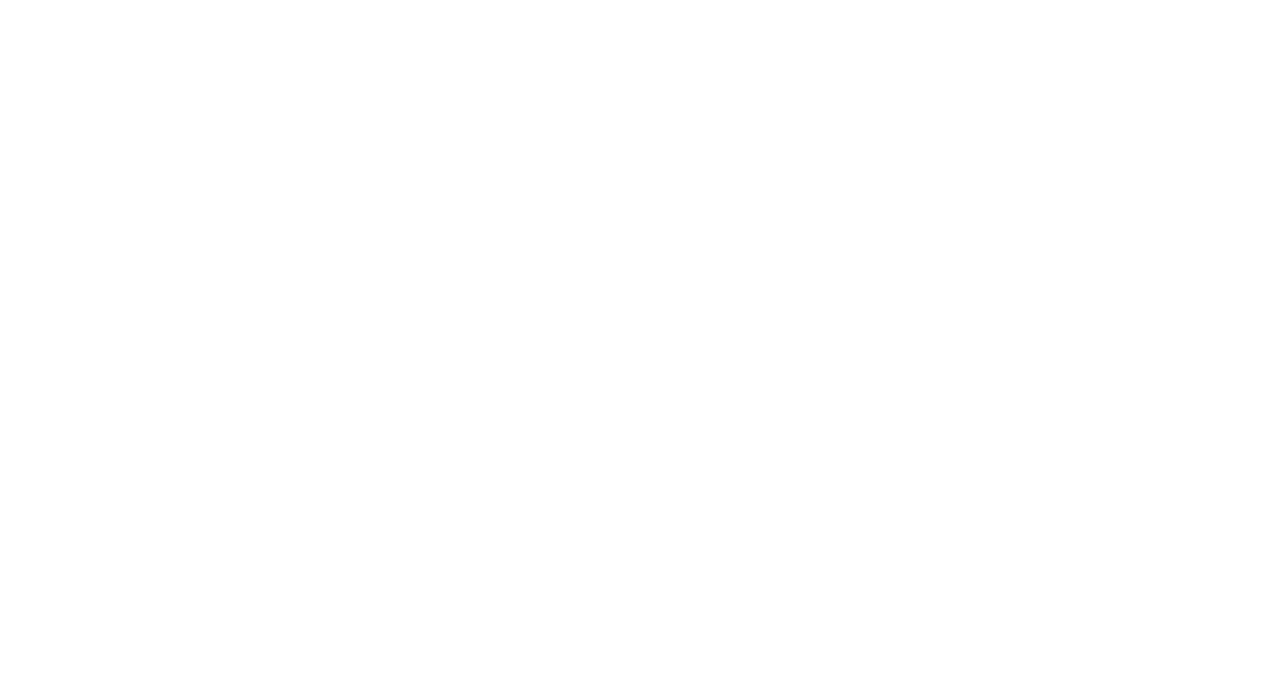
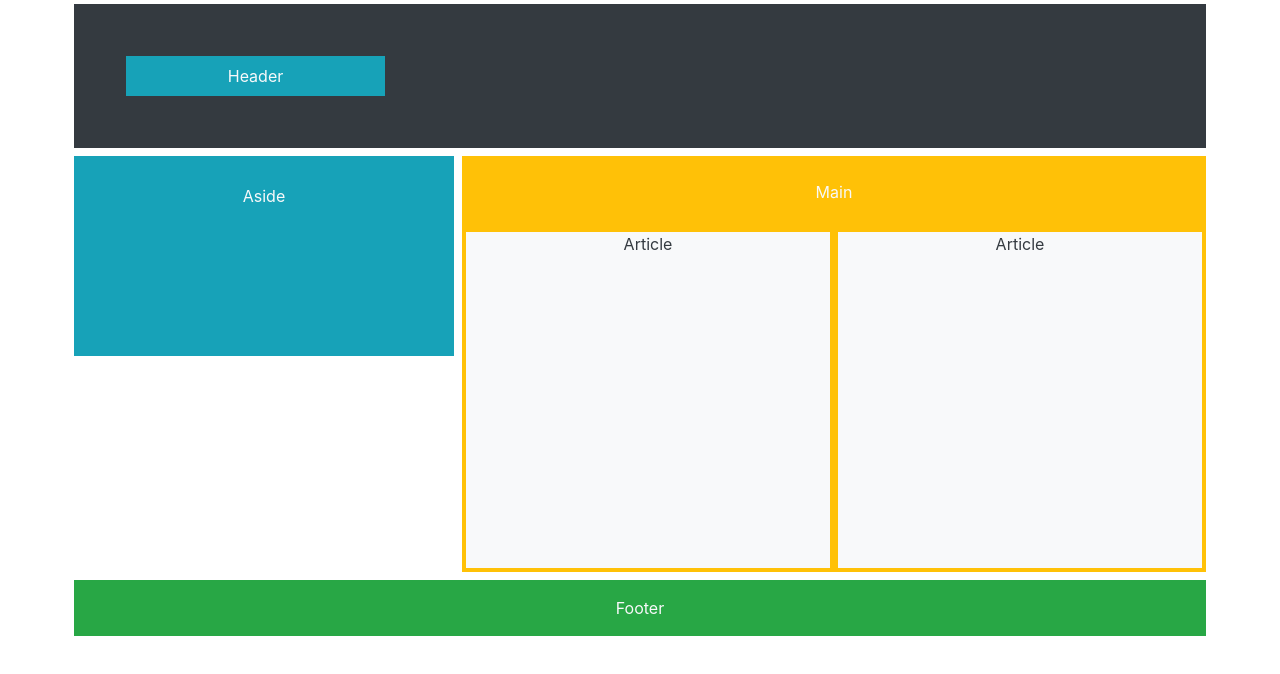
Before and after one commit to jeanmunoz/CSS-CSS3, a plain HTML site: page Bloques_con_Bootstrap/index.html in a window 1280 px wide. Drawn offline with nearby package versions, Linux system fonts and the light colour scheme.

Commit message:
Update index.html

```diff
--- a/Bloques_con_Bootstrap/index.html
+++ b/Bloques_con_Bootstrap/index.html
@@ -16,6 +16,24 @@
       <script src="https://stackpath.bootstrapcdn.com/bootstrap/4.5.2/js/bootstrap.min.js" integrity="sha384-B4gt1jrGC7Jh4AgTPSdUtOBvfO8shuf57BaghqFfPlYxofvL8/KUEfYiJOMMV+rV" crossorigin="anonymous"></script>
 </head>
 <body>
-
+    <div class="container text-center">
+        <div class="row">
+            <div class="col bg-dark text-light m-1 p-5">
+                <div class="col-3 offset-3 bg-info text-light m-1 p-2">Header</div>
+            </div>
+        </div>
+        <div class="row align-items-start ">
+            <div class="col-4 bg-info text-light m-1 p-1"><br>Aside<br><br><br><br><br><br><br></div>
+            <div class="col bg-warning text-light m-1"><br>Main<br><br>
+                <div class="row h-25">
+                    <div class="col bg-light text-dark m-1">Article<br><br><br><br><br><br><br><br><br><br><br><br><br><br></div>
+                    <div class="col bg-light text-dark m-1">Article</div>
+                </div>
+            </div>
+        </div>
+        <div class="row">
+            <div class="col bg-success text-light m-1 p-3">Footer</div>
+        </div>
+    </div>
 </body>
 </html>
```
